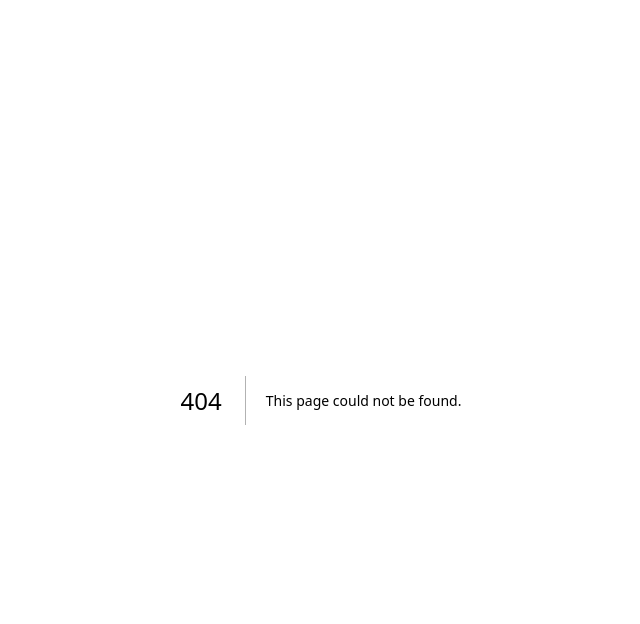
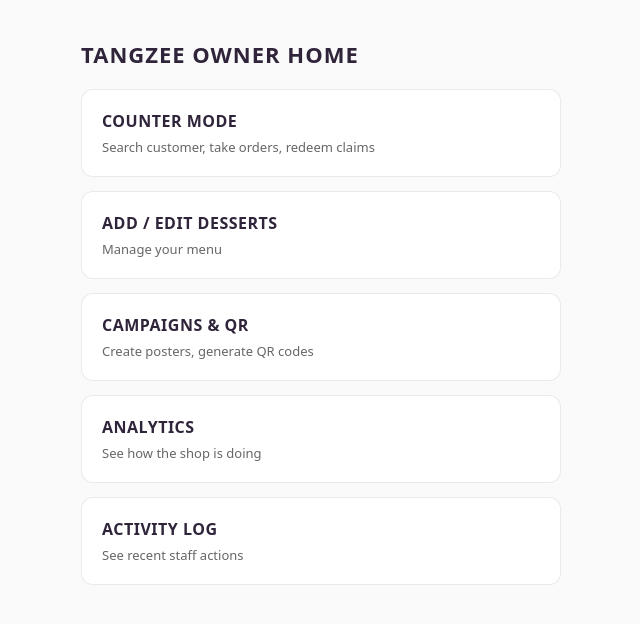
Before and after one commit to Hari786348/Tangzee, a Next.js app: page /admin in a window 1280 px wide. Before the commit this address had no page. Shown: the top 624 px of the page, without its empty margins (319-959 px from the left). Built offline with nearby package versions, Linux system fonts and the light colour scheme.

Commit message:
Create page.js

```diff
--- /dev/null
+++ b/app/admin/page.js
@@ -0,0 +1,40 @@
+"use client";
+import Link from "next/link";
+
+const PLUM = "#2F243A";
+
+const tiles = [
+  { href: "/admin/counter", label: "COUNTER MODE", desc: "Search customer, take orders, redeem claims" },
+  { href: "/admin/desserts", label: "ADD / EDIT DESSERTS", desc: "Manage your menu" },
+  { href: "/admin/campaigns", label: "CAMPAIGNS & QR", desc: "Create posters, generate QR codes" },
+  { href: "/admin/analytics", label: "ANALYTICS", desc: "See how the shop is doing" },
+  { href: "/admin/audit-logs", label: "ACTIVITY LOG", desc: "See recent staff actions" },
+];
+
+export default function AdminHome() {
+  return (
+    <main style={{ minHeight: "100vh", background: "#FAFAFA", padding: "24px 16px" }}>
+      <div style={{ maxWidth: 480, margin: "0 auto" }}>
+        <h1 style={{ color: PLUM, letterSpacing: 1, fontSize: 22, marginBottom: 20 }}>TANGZEE OWNER HOME</h1>
+        {tiles.map((t) => (
+          <Link
+            key={t.href}
+            href={t.href}
+            style={{
+              display: "block",
+              background: "#fff",
+              border: "1px solid #00000015",
+              borderRadius: 12,
+              padding: 20,
+              marginBottom: 14,
+              textDecoration: "none",
+            }}
+          >
+            <p style={{ margin: 0, color: PLUM, fontWeight: 700, fontSize: 16, letterSpacing: 0.5 }}>{t.label}</p>
+            <p style={{ margin: "6px 0 0", color: "#666", fontSize: 13 }}>{t.desc}</p>
+          </Link>
+        ))}
+      </div>
+    </main>
+  );
+}
```
